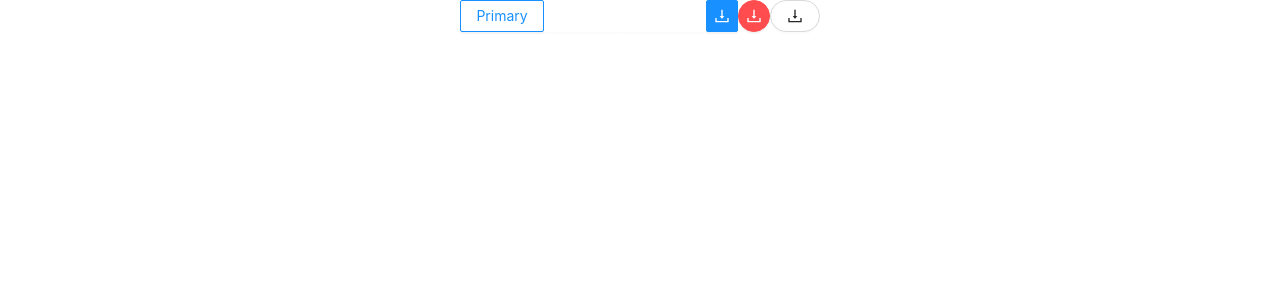
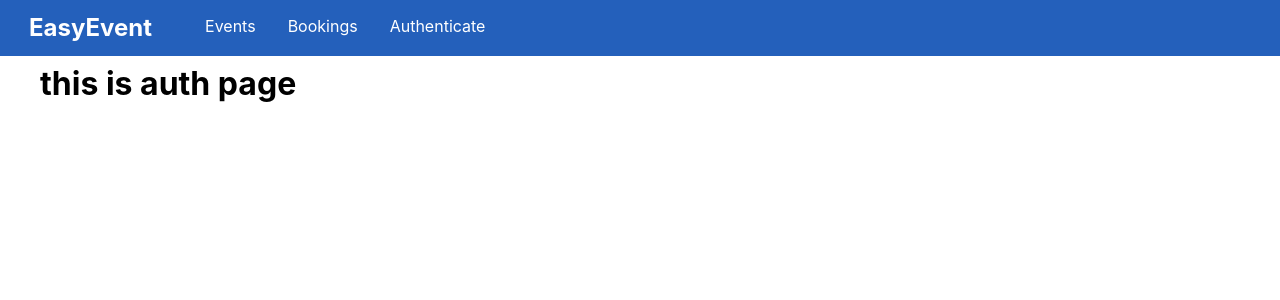
Before and after one commit to gaiyadev/event-api, a React (Create React App) app in the folder client/: page /auth in a window 1280 px wide. Shown: the top 300 px of the page. Built offline with nearby package versions, Linux system fonts and the light colour scheme.

Commit message:
Add: added links, and css

```diff
--- a/client/src/App.css
+++ b/client/src/App.css
@@ -1,38 +1,4 @@
-.App {
-  text-align: center;
+.main-content {
+margin: 4rem 2.5rem;
+
 }
-
-.App-logo {
-  height: 40vmin;
-  pointer-events: none;
-}
-
-@media (prefers-reduced-motion: no-preference) {
-  .App-logo {
-    animation: App-logo-spin infinite 20s linear;
-  }
-}
-
-.App-header {
-  background-color: #282c34;
-  min-height: 100vh;
-  display: flex;
-  flex-direction: column;
-  align-items: center;
-  justify-content: center;
-  font-size: calc(10px + 2vmin);
-  color: white;
-}
-
-.App-link {
-  color: #61dafb;
-}
-
-@keyframes App-logo-spin {
-  from {
-    transform: rotate(0deg);
-  }
-  to {
-    transform: rotate(360deg);
-  }
-}
--- a/client/src/App.js
+++ b/client/src/App.js
@@ -1,23 +1,24 @@
 import "./App.css";
-import "antd/dist/antd.css"; // or 'antd/dist/antd.less'
-
-import { Button } from "antd";
-import { DownloadOutlined } from "@ant-design/icons";
+import {BrowserRouter, Route,Redirect, Switch} from 'react-router-dom'
+import Auth  from './pages/Auth/Auth'
+import Events from './pages/Events/Events'
+import Bookings from './pages/Booking/Bookings'
+import NavBar from './Components/Navbar/NavBar'
 
 function App() {
   return (
-    <div className="App">
-      <Button type="primary" ghost>
-        Primary
-      </Button>
-      <Button ghost>Default</Button>
-      <Button type="dashed" ghost>
-        Dashed
-      </Button>
-      <Button type="primary" icon={<DownloadOutlined />} />
-      <Button type="danger" shape="circle" icon={<DownloadOutlined />} />
-      <Button type="success" shape="round" icon={<DownloadOutlined />} />
-    </div>
+    <BrowserRouter>
+    <NavBar/>
+     <main className="main-content">
+      <Switch>
+          <Redirect from="/" to="/auth" exact/>
+          <Route path="/" component={Auth}  exact/>
+          <Route path="/auth" component={Auth} exact />
+          <Route path="/events" component={Events} exact />
+          <Route path="/bookings" component={Bookings} exact />
+        </Switch>
+      </main>
+    </BrowserRouter>
   );
 }
 
--- /dev/null
+++ b/client/src/Components/Navbar/NavBar.css
@@ -0,0 +1,48 @@
+.main-navigation_logo h1 {
+  margin: 13px;
+  font-size: 1.5rem;
+  color: #fff;
+  align-items: center;
+}
+
+.main-navigation_item {
+  margin-left: 1.5rem;
+}
+
+.main-navigation {
+  position: fixed;
+  left: 0;
+  top: 0;
+  height: 3.5rem;
+  width: 100%;
+  background-color: rgb(36, 96, 187);
+  display: flex;
+  padding: 0 1rem;
+}
+
+body {
+  margin: 0px;
+  padding: 0px;
+}
+
+.main-navigation_item ul {
+  display: flex;
+  padding: 0px;
+  list-style: none;
+  float: right;
+}
+
+.main-navigation_item ul li {
+  margin: 0 1rem;
+}
+.main-navigation_item ul li a {
+  text-decoration: none;
+  color: #fff;
+}
+
+.main-navigation_item ul li a:hover,
+.main-navigation_item ul li a:active .main-navigation_item ul li a.active {
+  text-decoration: none;
+  color: #fff;
+  opacity: 0.7;
+}
--- /dev/null
+++ b/client/src/Components/Navbar/NavBar.js
@@ -0,0 +1,29 @@
+import React from "react";
+import { NavLink } from "react-router-dom";
+import '../Navbar/NavBar.css'
+
+
+const NavBar =() => (
+  <header className="main-navigation">
+    <div className="main-navigation_logo">
+      <h1>EasyEvent</h1>
+    </div>
+    <nav className="main-navigation_item">
+      <ul>
+        <li>
+          <NavLink to="/events">Events</NavLink>
+        </li>
+
+        <li>
+          <NavLink to="/bookings">Bookings</NavLink>
+        </li>
+
+        <li>
+          <NavLink to="/auth">Authenticate</NavLink>
+        </li>
+      </ul>
+    </nav>
+  </header>
+);
+
+export default NavBar;
--- /dev/null
+++ b/client/src/pages/Auth/Auth.js
@@ -0,0 +1,11 @@
+import React, { Component } from "react";
+
+export default class Auth extends Component {
+  render() {
+    return (
+      <div>
+        <h1>this is auth page</h1>
+      </div>
+    );
+  }
+}
--- /dev/null
+++ b/client/src/pages/Booking/Bookings.js
@@ -0,0 +1,11 @@
+import React, { Component } from 'react'
+
+export default class Bookings extends Component {
+    render() {
+        return (
+            <div>
+               <h1>Bookings apge</h1>
+            </div>
+        )
+    }
+}
--- /dev/null
+++ b/client/src/pages/Events/Events.js
@@ -0,0 +1,11 @@
+import React, { Component } from 'react'
+
+export default class Events extends Component {
+    render() {
+        return (
+            <div>
+                evenr page
+            </div>
+        )
+    }
+}
```
Also changed, not shown: 1 other file (tests, documents, lock files or other folders).
